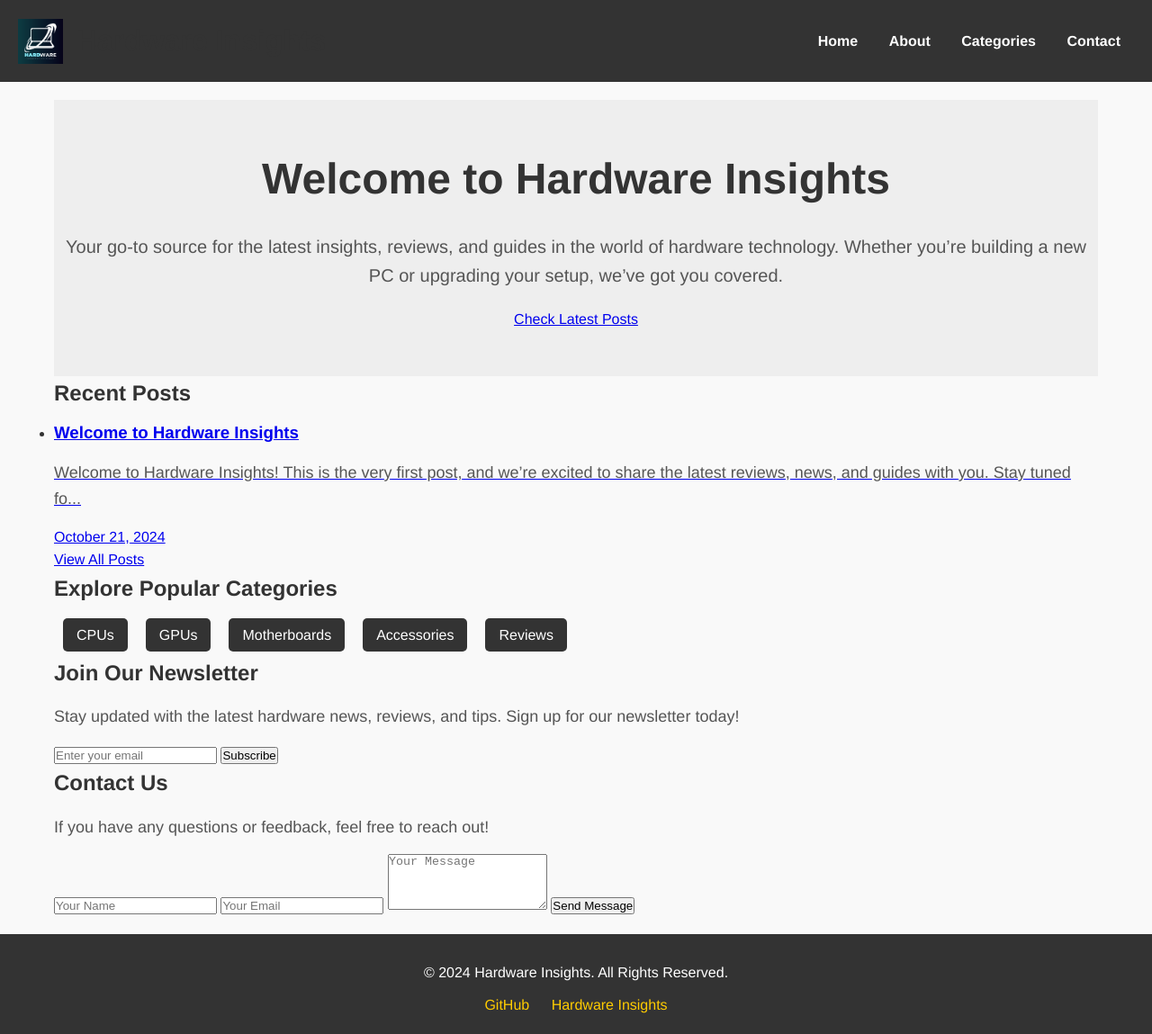
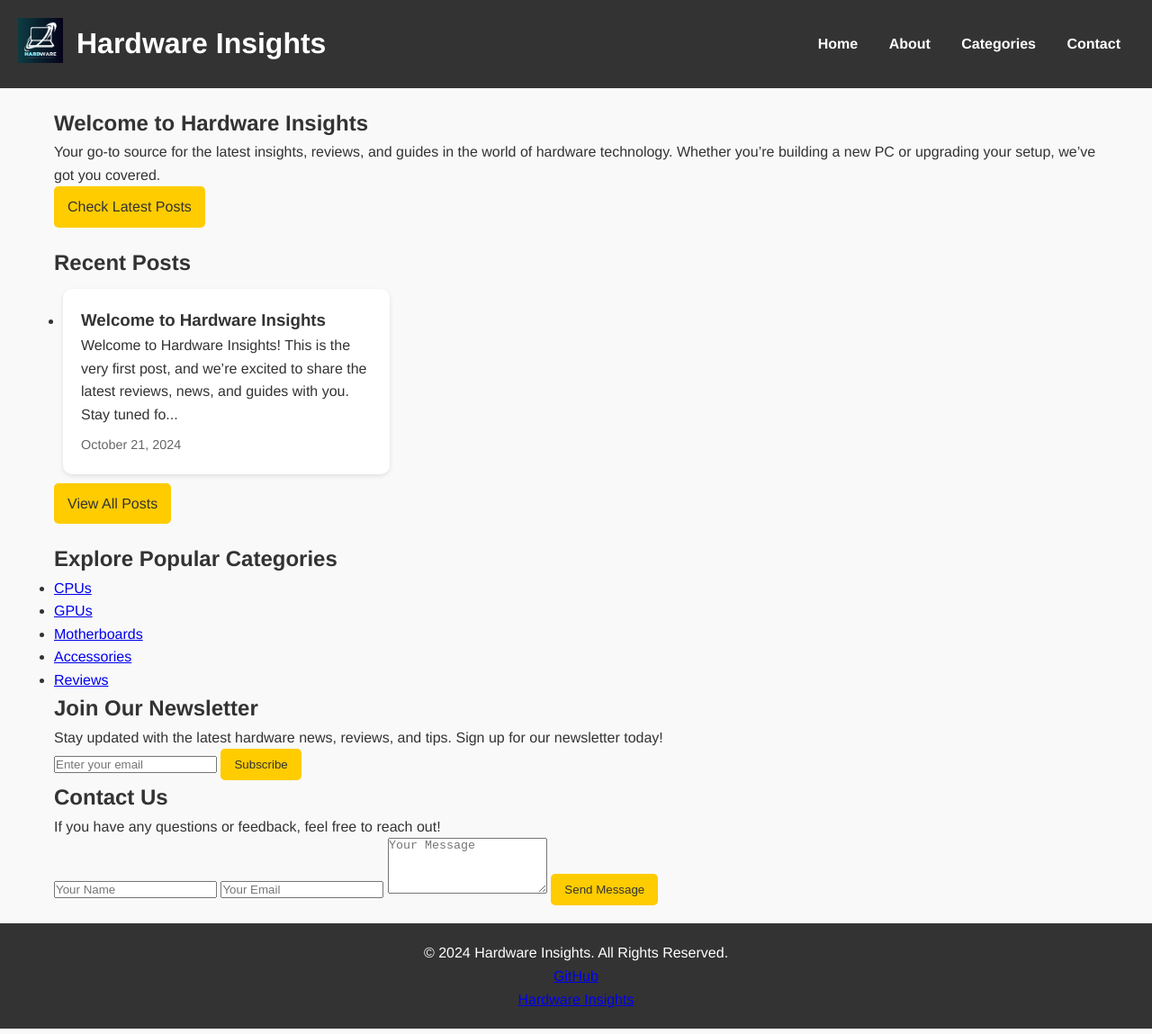
Before and after one commit to sopheadave/sopheadave.github.io, a Jekyll site: the page built from index.html, in a window 1280 px wide. Shown: the whole page at 90% size. Built offline with Jekyll 4.4.1, drawn with Linux system fonts in a browser that asks for light colours.

Commit message:
Update style.css

```diff
--- a/assets/css/style.css
+++ b/assets/css/style.css
@@ -15,13 +15,6 @@ body {
   background-color: #f9f9f9;
   color: #333;
   line-height: 1.6;
-  margin: 0;
-  padding: 0;
-}
-
-body.dark-mode {
-  background-color: #2c2c2c;
-  color: #f9f9f9;
 }
 
 /* Layout Structure */
@@ -61,6 +54,7 @@ header nav ul li a {
 header nav ul li a:hover {
   color: #ffcc00;
 }
+
 /* Logo and Title styling */
 .logo-title {
   display: flex;
@@ -73,69 +67,6 @@ header nav ul li a:hover {
   margin-right: 15px;
 }
 
-.logo-title h1 {
-  font-size: 2rem;
-  color: #333;
-  margin: 0;
-}
-
-.logo-title h1 a {
-  text-decoration: none;
-  color: inherit;
-}
-/* Mobile Navigation */
-.nav-toggle {
-  display: none;
-  background-color: #444;
-  color: white;
-  padding: 10px;
-  border: none;
-  cursor: pointer;
-  font-size: 1rem;
-  margin-bottom: 10px;
-}
-
-.nav-toggle:focus {
-  outline: none;
-}
-
-header nav ul.active {
-  display: flex;
-  flex-direction: column;
-}
-
-header nav ul.active li {
-  margin-bottom: 15px;
-}
-
-header nav ul.active li a {
-  font-size: 1.2rem;
-}
-
-/* Back-to-Top Button */
-.back-to-top {
-  position: fixed;
-  bottom: 40px;
-  right: 40px;
-  padding: 10px 20px;
-  font-size: 1.5rem;
-  color: white;
-  background-color: #333;
-  border: none;
-  border-radius: 50%;
-  cursor: pointer;
-  display: none;
-  transition: background-color 0.3s ease;
-}
-
-.back-to-top:hover {
-  background-color: #ffcc00;
-}
-
-.back-to-top:focus {
-  outline: none;
-}
-
 /* Main Content Styling */
 main {
   max-width: 1200px;
@@ -143,42 +74,57 @@ main {
   padding: 0 20px;
 }
 
-main h1, main h2, main h3 {
-  margin-bottom: 10px;
+/* Styling for Recent Posts as Cards */
+.posts-section {
+  padding: 20px 0;
 }
 
-main h1 {
-  font-size: 2.5rem;
-  color: #222;
+.post-list {
+  display: flex; /* Use flexbox for layout */
+  flex-wrap: wrap; /* Allow wrapping */
+  justify-content: space-between; /* Space out items */
 }
 
-main p {
-  margin: 15px 0;
-  font-size: 1.125rem;
-  color: #555;
+.post-item {
+  background-color: #fff;
+  border-radius: 10px;
+  box-shadow: 0 2px 5px rgba(0, 0, 0, 0.1);
+  margin: 10px; /* Space between cards */
+  padding: 20px;
+  width: calc(33% - 20px); /* Responsive card width */
+  transition: transform 0.3s; /* Animation for hover effect */
 }
 
-article.post {
-  background-color: #fff;
-  padding: 20px;
-  margin-bottom: 20px;
-  border-radius: 10px;
-  box-shadow: 0 4px 8px rgba(0, 0, 0, 0.1);
+.post-item:hover {
+  transform: translateY(-5px); /* Lift effect on hover */
 }
 
-article.post h1 {
-  font-size: 2rem;
-  margin-bottom: 15px;
+.post-link {
+  text-decoration: none;
+  color: inherit;
 }
 
-article.post p {
-  font-size: 1rem;
+.post-date {
+  display: block;
+  margin-top: 10px;
+  font-size: 0.9rem;
   color: #666;
 }
 
-article.post .content {
-  line-height: 1.8;
-  margin-bottom: 20px;
+/* Button Styles */
+.view-more-btn, .cta-btn, .subscribe-btn {
+  display: inline-block;
+  background-color: #ffcc00;
+  color: #333;
+  padding: 10px 15px;
+  border: none;
+  border-radius: 5px;
+  text-decoration: none;
+  transition: background-color 0.3s;
+}
+
+.view-more-btn:hover, .cta-btn:hover, .subscribe-btn:hover {
+  background-color: #ff9900;
 }
 
 /* Footer Styling */
@@ -189,31 +135,25 @@ footer {
   text-align: center;
 }
 
-footer p {
-  margin: 10px 0;
+/* Responsive Styles */
+@media (max-width: 768px) {
+  .post-item {
+    width: calc(50% - 20px); /* Stack cards on smaller screens */
+  }
 }
 
-footer ul {
-  list-style: none;
-  padding: 0;
+@media (max-width: 480px) {
+  .post-item {
+    width: 100%; /* Full width on extra small screens */
+  }
 }
 
-footer ul li {
-  display: inline;
-  margin: 0 10px;
+/* Dark Mode (if applicable) */
+body.dark-mode {
+  background-color: #2c2c2c;
+  color: #f9f9f9;
 }
 
-footer ul li a {
-  color: #ffcc00;
-  text-decoration: none;
-  transition: color 0.3s ease;
-}
-
-footer ul li a:hover {
-  color: #fff;
-}
-
-/* Dark Mode */
 body.dark-mode header {
   background-color: #1a1a1a;
 }
@@ -232,141 +172,4 @@ body.dark-mode article.post {
   color: #ddd;
 }
 
-/* Dark Mode Toggle Button */
-.dark-mode-toggle {
-  padding: 10px;
-  font-size: 1rem;
-  background-color: #ffcc00;
-  color: #333;
-  border: none;
-  cursor: pointer;
-  margin-left: 10px;
-}
-
-.dark-mode-toggle:hover {
-  background-color: #ff9900;
-}
-
-.dark-mode-toggle:focus {
-  outline: none;
-}
-
-/* Fade-in Effect */
-.fade-in {
-  opacity: 0;
-  transform: translateY(20px);
-  transition: opacity 0.8s ease, transform 0.8s ease;
-}
-
-.fade-in.visible {
-  opacity: 1;
-  transform: translateY(0);
-}
-
-/* Lazy Loading Placeholder */
-img {
-  display: block;
-  max-width: 100%;
-  height: auto;
-}
-
-img[data-src] {
-  opacity: 0;
-  transition: opacity 0.5s ease;
-}
-
-img:not([data-src]) {
-  opacity: 1;
-}
-
-img[src] {
-  opacity: 1;
-}
-
-/* Categories Styling */
-#categories ul {
-  list-style: none;
-  margin: 0;
-  padding: 0;
-  display: flex;
-  flex-wrap: wrap;
-}
-
-#categories ul li {
-  margin: 10px;
-}
-
-#categories ul li a {
-  background-color: #333;
-  color: #fff;
-  padding: 10px 15px;
-  border-radius: 5px;
-  text-decoration: none;
-  transition: background-color 0.3s ease;
-}
-
-#categories ul li a:hover {
-  background-color: #ffcc00;
-  color: #333;
-}
-
-/* Hero Section */
-#hero {
-  text-align: center;
-  padding: 50px 0;
-  background-color: #eee;
-}
-
-#hero h1 {
-  font-size: 3rem;
-  color: #333;
-}
-
-#hero p {
-  font-size: 1.25rem;
-  margin: 20px 0;
-  color: #555;
-}
-
-/* Media Queries for Responsiveness */
-@media (max-width: 768px) {
-  /* Mobile Navigation */
-  header nav ul {
-    display: none;
-    flex-direction: column;
-    align-items: center;
-    background-color: #333;
-    padding: 20px 0;
-  }
-
-  header nav ul.active {
-    display: flex;
-  }
-
-  header nav ul li {
-    margin: 10px 0;
-  }
-
-  .nav-toggle {
-    display: block;
-  }
-
-  /* Article and Post Styling */
-  article.post h1 {
-    font-size: 1.75rem;
-  }
-
-  article.post p {
-    font-size: 0.95rem;
-  }
-
-  main h1 {
-    font-size: 2rem;
-  }
-}
-
-@media (max-width: 1200px) {
-  main {
-    padding: 0 10px;
-  }
-}
+/* Add your existing styles below... */
```
